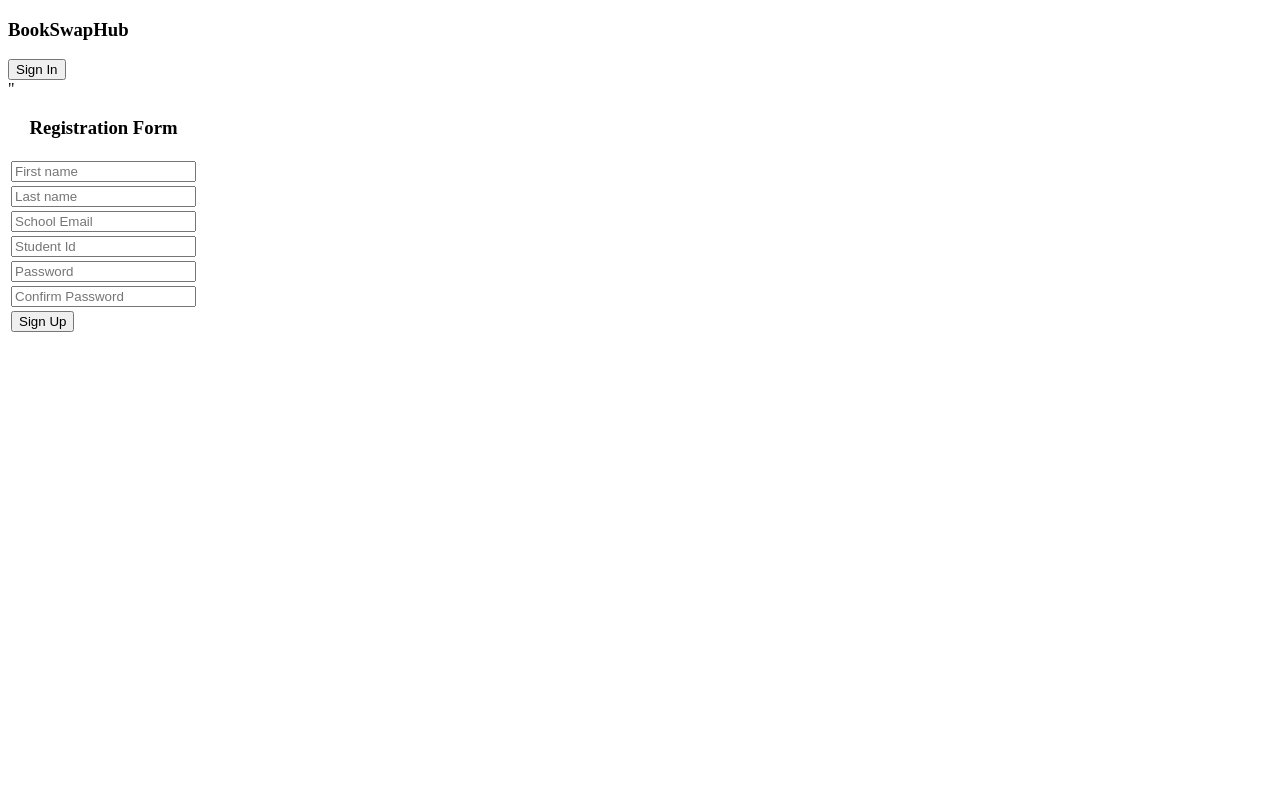
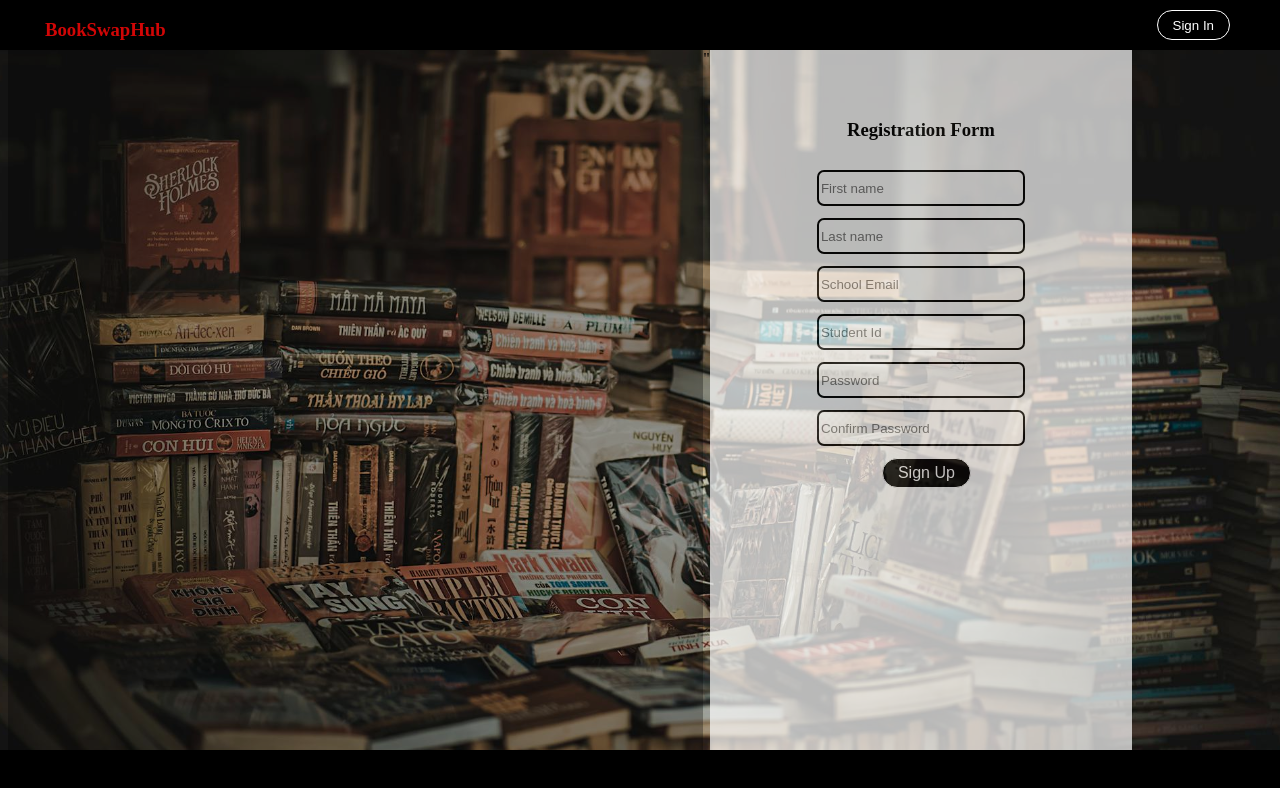
Before and after one commit to hmhuynh0801/BookSwapHub, a website: page public/html/index.html in a window 1280 px wide. Drawn offline with Linux system fonts and the light colour scheme; files that its build step writes are made by us from their sources; the site is published under a folder, as on GitHub Pages, so addresses that start at the root find nothing; files whose address does not match are found by name.

Commit message:
modified index.html

```diff
--- a/public/html/index.html
+++ b/public/html/index.html
@@ -4,8 +4,8 @@
     <meta charset="UTF-8">
     <meta name="viewport" content="width=device-width, initial-scale=1.0">
     <title>Home</title>
-    <link rel="stylesheet" href="/css/index.css" />
-    <link rel="stylesheet" href="/css/common.css" />
+    <link rel="stylesheet" href="css/index.css" />
+    <link rel="stylesheet" href="css/common.css" />
 
 
 </head>
```
